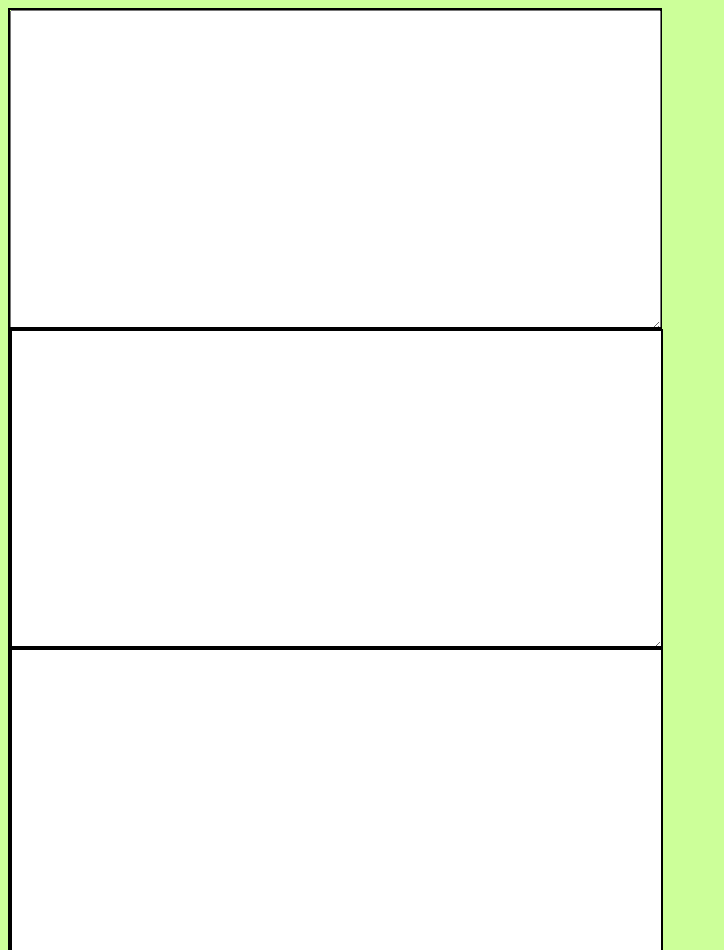
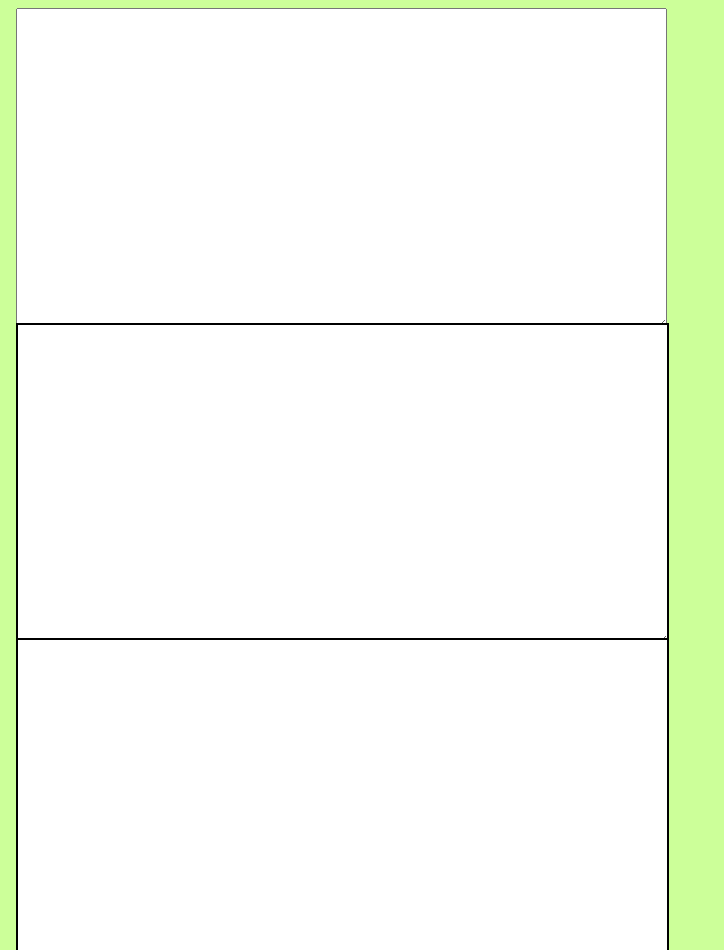
Before and after one commit to SahilThapa101/MultipleEditors, a plain HTML site: page index.html in a window 1280 px wide. Shown: the top 950 px of the page, without its empty margins (0-724 px from the left). Drawn offline with Linux system fonts and the light colour scheme.

Commit message:
changes...

```diff
--- a/assets/css/style.css
+++ b/assets/css/style.css
@@ -2,8 +2,9 @@
 {
 	float: left;
 	height: 315px;
-	width: 650px;
-	border: 2px solid black;
+	width: 655px;
+
+	margin-left: 8px;
 
 }
 
@@ -21,8 +22,9 @@
 {
 	float: left;
 	height: 315px;
-	width: 650px;
-	border: 2px solid black;
+	width: 655px;
+
+	margin-left: 8px;
 
 }
 
@@ -42,7 +44,7 @@
 	width: 645px;
 	overflow-y: scroll;
 	padding-left: 11px
-	border: 2px solid black;
+	border: 5px solid black;
 }
 
 #two
```
